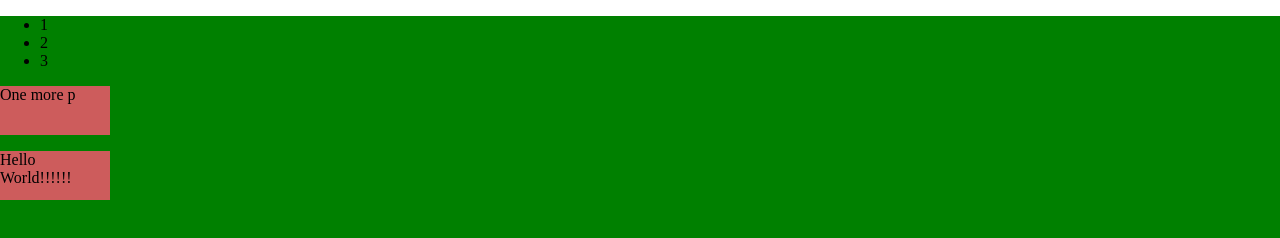
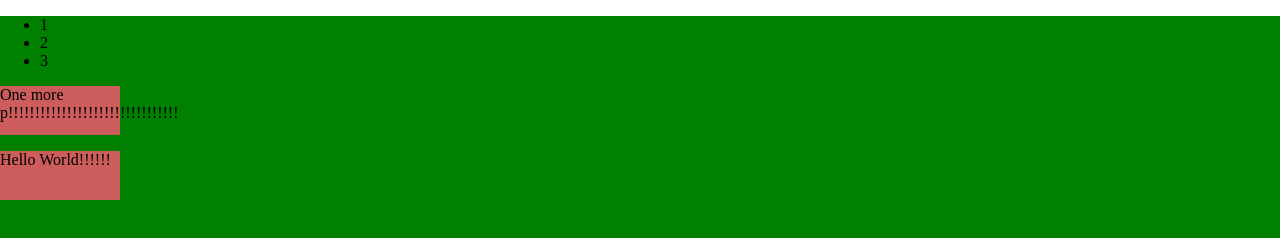
Before and after one commit to Vova0410/Fe19, a plain HTML site: page index.html in a window 1280 px wide. Drawn offline with Linux system fonts and the light colour scheme.

Commit message:
git1 commit1

```diff
--- a/index.html
+++ b/index.html
@@ -13,7 +13,7 @@
         <li>3</li>
     </ul>
 
-    <p>One more p</p>
+    <p>One more p!!!!!!!!!!!!!!!!!!!!!!!!!!!!!!!!</p>
 
     <p>Hello World!!!!!!</p>
 </div>
--- a/style.css
+++ b/style.css
@@ -13,7 +13,7 @@ body {
     background-color: green;
 }
  p {
-     width: 110px;
+     width: 120px;
      height: 49px;
      background: indianred;
  }
```
